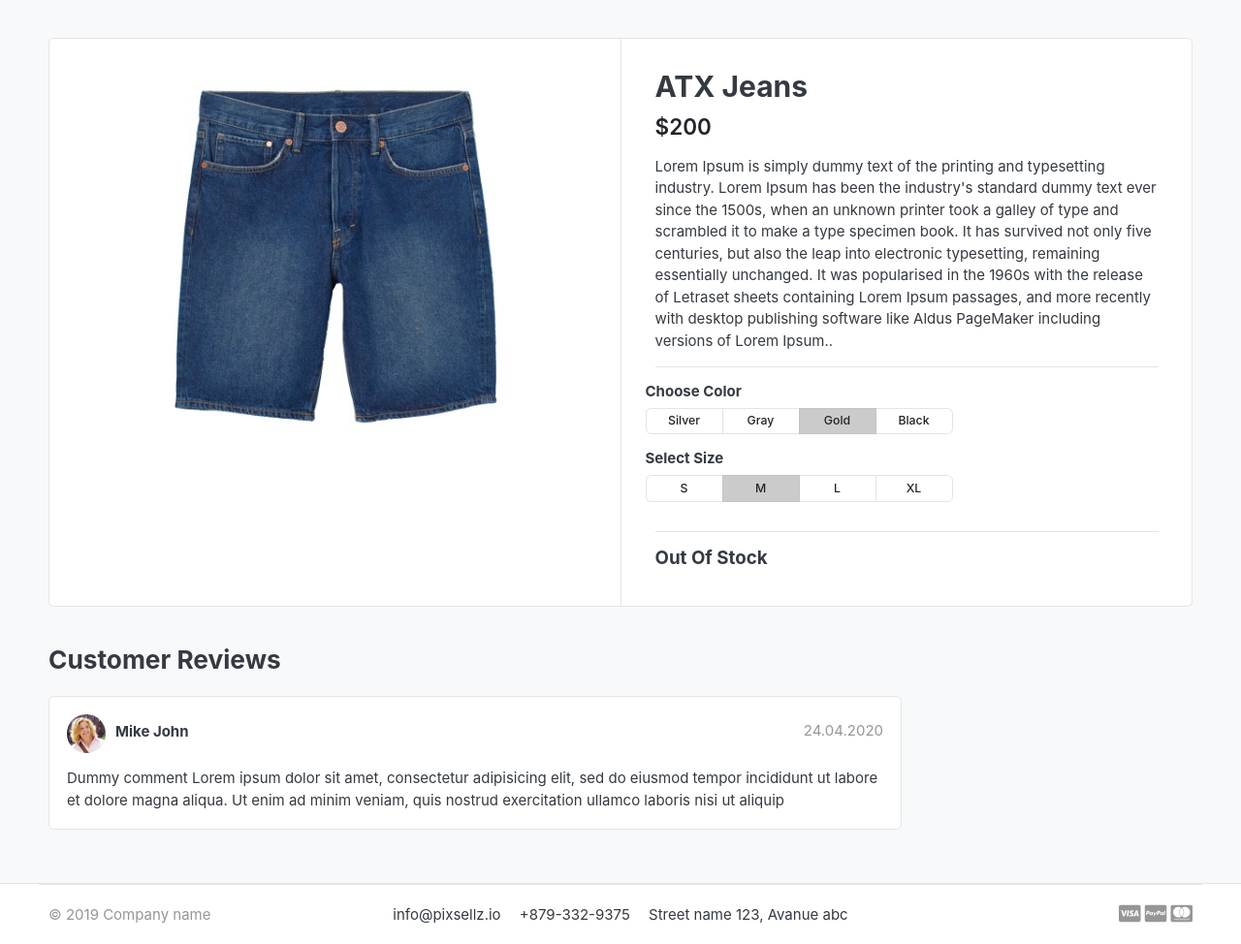
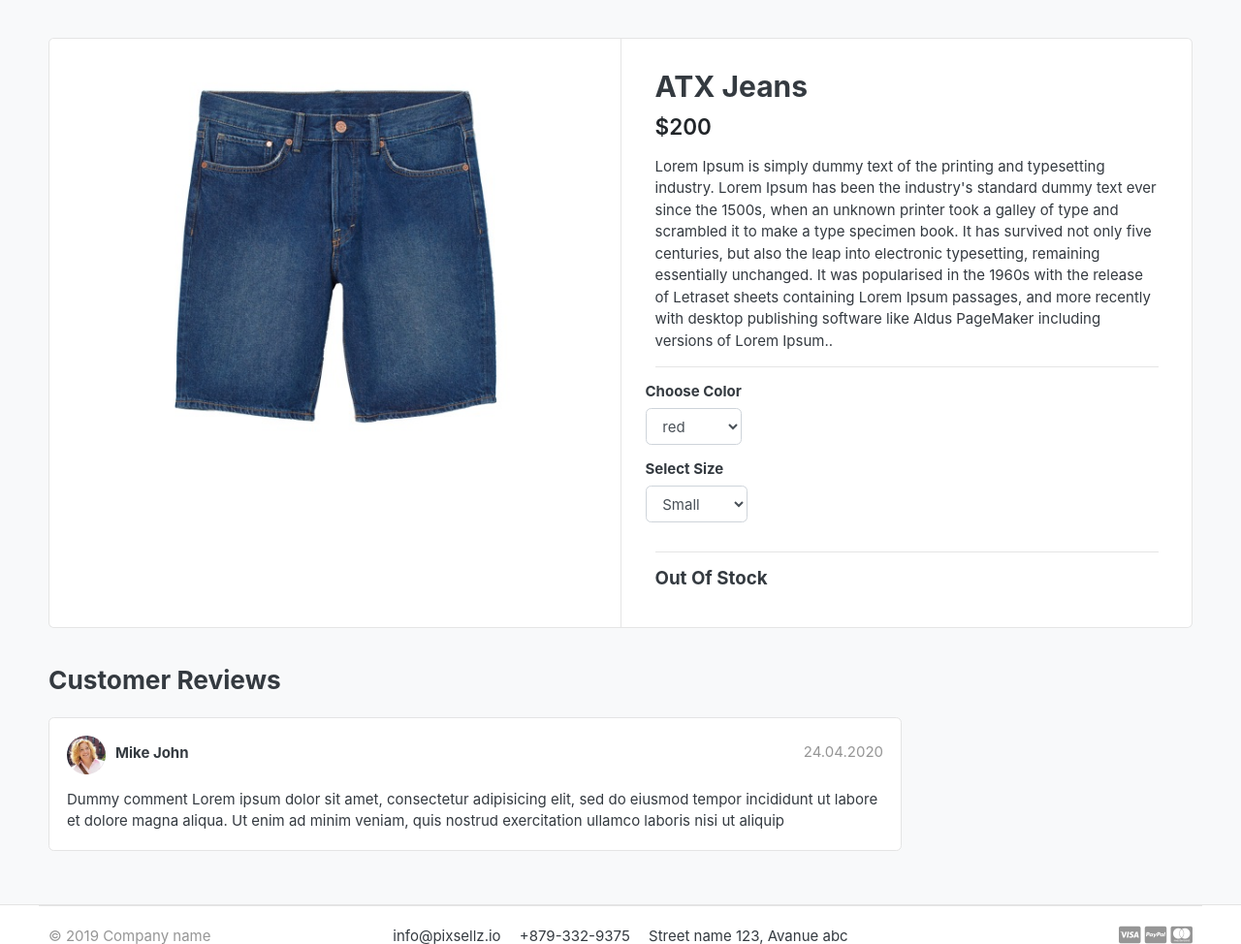
Before and after one commit to Mmy2000/E_Commerce-2, a Django app: a page that uses store/templates/store/product_detail.html in a window 1280 px wide. Shown: the part 119-1093 px from the top of the page at 97% size. Before the commit the page ends 1072 px from the top, so only its background shows below. Run offline with Django 4.2, Linux system fonts and the light colour scheme; data comes from the database, SQL or seed files in the repository; both versions use the stored data as it was after the commit; data that the repository does not hold is empty; some libraries are stand-ins or nearby versions; some web fonts are replaced.

Commit message:
adding color and size to cart

```diff
--- a/carts/views.py
+++ b/carts/views.py
@@ -1,6 +1,7 @@
 from django.shortcuts import render , redirect , get_object_or_404
 from store.models import Product
 from .models import Cart , CartItem
+from django.http import HttpResponse
 # Create your views here.
 
 
@@ -11,6 +12,10 @@ def _cart_id(request):
     return cart
 
 def add_cart(request , product_id):
+    color = request.GET['color']
+    size = request.GET['size']
+    return HttpResponse(color +''+ size)
+
     product = Product.objects.get(id=product_id)
     try :
         cart = Cart.objects.get(cart_id=_cart_id(request))
--- a/store/templates/store/product_detail.html
+++ b/store/templates/store/product_detail.html
@@ -16,6 +16,7 @@
                     </article> <!-- gallery-wrap .end// -->
                 </aside>
                 <main class="col-md-6 border-left">
+                    <form action="{% url 'carts:add_cart' single_product.id %}" muted="GET">
                         <article class="content-body">
 
                             <h2 class="title">{{single_product.name}}</h2>
@@ -31,39 +32,23 @@
                             <div class="row">
                                 <div class="item-option-select">
                                     <h6>Choose Color</h6>
-                                <div class="btn-group btn-group-sm btn-group-toggle" data-toggle="buttons">
-                                    <label class="btn btn-light">
-                                        <input type="radio" name="radio_color"> Silver
-                                    </label>
-                                    <label class="btn btn-light">
-                                        <input type="radio" name="radio_color"> Gray
-                                    </label>
-                                    <label class="btn btn-light active">
-                                        <input type="radio" name="radio_color checked"> Gold
-                                    </label>
-                                    <label class="btn btn-light">
-                                        <input type="radio" name="radio_color"> Black
-                                    </label>
-                                </div>
+                                    <select class="form-control" name="color">
+                                        <option value="red"> red</option>
+                                        <option value="blue">blue</option>
+                                        <option value="black">black</option>
+                                    </select>
+
                                 </div>
                             </div> <!-- row.// -->
                             <div class="row">
                                 <div class="item-option-select">
                                     <h6>Select Size</h6>
-                                <div class="btn-group btn-group-sm btn-group-toggle" data-toggle="buttons">
-                                    <label class="btn btn-light">
-                                        <input type="radio" name="radio_color"> S
-                                    </label>
-                                    <label class="btn btn-light active">
-                                        <input type="radio" name="radio_color" checked> M
-                                    </label>
-                                    <label class="btn btn-light">
-                                        <input type="radio" name="radio_color"> L
-                                    </label>
-                                    <label class="btn btn-light">
-                                        <input type="radio" name="radio_color"> XL
-                                    </label>
-                                </div>
+                                    <select class="form-control" name="size">
+                                        <option value="Small">Small</option>
+                                        <option value="Medium">Medium</option>
+                                        <option value="Large">Large</option>
+                                    </select>
+
                                 </div>
                             </div> <!-- row.// -->
                             <hr>
@@ -72,16 +57,17 @@
                             {% else %}
                             {% if in_cart %}
                             <a href="" class="btn  btn-success"> <span class="text">Added to cart</span><i
-                                class="fas fa-check"></i> </a>
-                        <a href="{% url 'carts:cart'%}" class="btn  btn-outline-primary"> <span class="text">View Cart</span><i
-                                class="fas fa-eye"></i> </a>
+                                    class="fas fa-check"></i>
+                            </a>
+                            <a href="{% url 'carts:cart'%}" class="btn  btn-outline-primary"> <span class="text">View
+                                    Cart</span><i class="fas fa-eye"></i> </a>
                             {% else %}
-                        <a href="{% url 'carts:add_cart' single_product.id %}" class="btn  btn-primary"> <span
-                                class="text">Add to cart</span>
-                            <i class="fas fa-shopping-cart"></i> </a>
+                            <button value="submit" class="btn  btn-primary"> <span class="text">Add to cart</span>
+                                <i class="fas fa-shopping-cart"></i> </button>
                             {% endif %}
                             {% endif %}
-                    </article> <!-- product-info-aside .// -->
+                        </article>
+                    </form> <!-- product-info-aside .// -->
                 </main> <!-- col.// -->
             </div> <!-- row.// -->
         </div> <!-- card.// -->
```
Also changed, not shown: db.sqlite3. Lines whose indentation alone changed are shown as unchanged.
